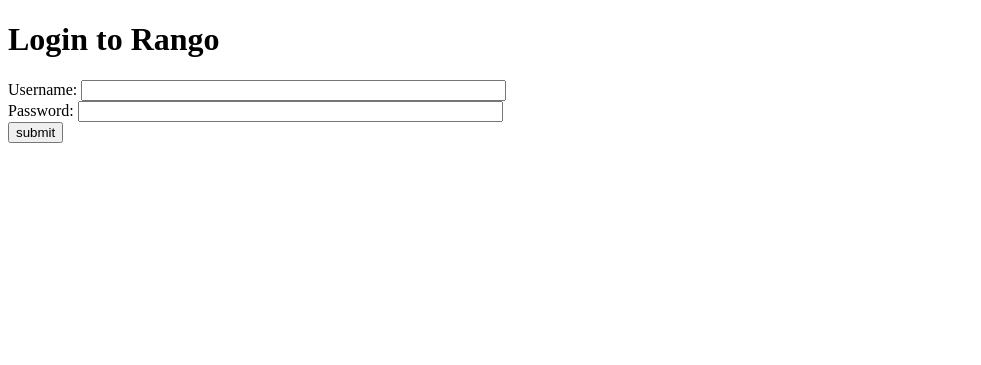
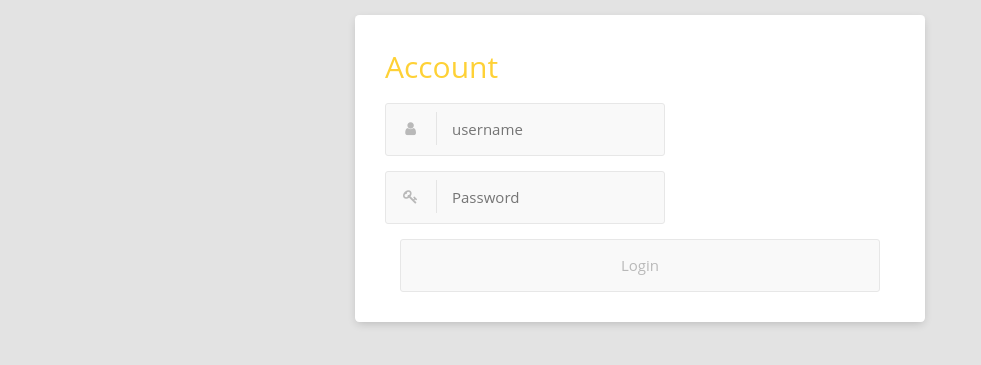
Before and after one commit to maddaladivya/CIR-project, a Django app: page /student/login/ in a window 1280 px wide. Shown: the top 365 px of the page, without its empty margins (0-981 px from the left). Run offline with Django 3.2, Linux system fonts and the light colour scheme; parts of the project's set-up code (start-up, migrations or seed data) failed here and were passed over; some libraries are stand-ins or nearby versions.

Commit message:
Login Css

```diff
--- a/StudentLogin/templates/StudentLogin/home.html
+++ b/StudentLogin/templates/StudentLogin/home.html
@@ -49,10 +49,10 @@
                         <a class="page-scroll" href="#about">About</a>
                     </li>
                     <li>
-                        <a href="#">Login</a>
+                        <a href="http://127.0.0.1:8000/student/login/">Login</a>
                     </li>
                     <li>
-                        <a href="">SignUp</a>
+                        <a href="http://127.0.0.1:8000/student/register/">SignUp</a>
                     </li>
                 </ul>
             </div>
@@ -82,7 +82,7 @@
                 <div class="col-md-4">
                     <span class="fa-stack fa-4x">
                         <i class="fa fa-circle fa-stack-2x text-primary"></i>
-                        <i class="fa fa-shopping-cart fa-stack-1x fa-inverse"></i>
+                        <i class="fa fa-tasks" aria-hidden="true"></i>
                     </span>
                     <h4 class="service-heading">Placements</h4>
                     <p class="text-muted">We have 100% placements and stood first in all private institutes in India.</p>
--- a/StudentLogin/templates/StudentLogin/login.html
+++ b/StudentLogin/templates/StudentLogin/login.html
@@ -1,22 +1,253 @@
 <!DOCTYPE html>
 <html>
     <head>
-        <!-- Is anyone getting tired of repeatedly entering the header over and over?? -->
-        <title>Rango</title>
+        <meta name="viewport" content="width=device-width, initial-scale=1">
+		<link rel="stylesheet" type="text/css" href="assets/css/bootstrap.css">
+		<link rel="stylesheet" type="text/css" href="assets/css/main.css">
+        <link rel="stylesheet" href="https://cdnjs.cloudflare.com/ajax/libs/normalize/5.0.0/normalize.min.css">
+        <link rel='stylesheet prefetch' href='http://maxcdn.bootstrapcdn.com/font-awesome/4.3.0/css/font-awesome.min.css'>
+
+        <title>Login</title>
     </head>
 
     <body>
-        <h1>Login to Rango</h1>
 
-        <form id="login_form" method="post" action="">
-            {% csrf_token %}
-            Username: <input type="text" name="username" value="" size="50" />
-            <br />
-            Password: <input type="password" name="password" value="" size="50" />
-            <br />
+            <div id="content" class="container">
+                <form id="login_form" method="post" action="">
+                    {% csrf_token %}
+                <div class="row">
+      <h1>Account</h1>
+      <div class="input-group input-group-icon">
+        <input type="text" name="username" placeholder="username"/>
+        <div class="input-icon"><i class="fa fa-user"></i></div>
+      </div>
 
-            <input type="submit" value="submit" />
-        </form>
+      <div class="input-group input-group-icon">
+        <input type="password" name="password" placeholder="Password"/>
+        <div class="input-icon"><i class="fa fa-key"></i></div>
+      </div>
+    </div>
+    <div class="input-icon"></div>
+                    <input type="submit" name="submit" value="Login"/>
+                </form>
+            </div>
+    <style>
+        *,
+*:before,
+*:after {
+  box-sizing: border-box;
+}
+body {
+  padding: 1em;
+  font-family: 'Open Sans', 'Helvetica Neue', Helvetica, Arial, sans-serif;
+  font-size: 15px;
+  color: #b9b9b9;
+  background-color: #e3e3e3;
+}
 
+h1 {
+  color: #fed136;
+}
+input,
+input[type="radio"] + label,
+input[type="checkbox"] + label:before,
+select option,
+select {
+  width: 100%;
+  padding: 1em;
+  line-height: 1.4;
+  background-color: #f9f9f9;
+  border: 1px solid #e7e7e7;
+  border-radius: 3px;
+  -webkit-transition: 0.35s ease-in-out;
+  -moz-transition: 0.35s ease-in-out;
+  -o-transition: 0.35s ease-in-out;
+  transition: 0.35s ease-in-out;
+  transition: all 0.35s ease-in-out;
+}
+input:focus {
+  outline: 0;
+  border-color: #fed136;
+}
+input:focus + .input-icon i {
+  color: #fed136;
+}
+input:focus + .input-icon:after {
+  border-right-color: #fed136;
+}
+input[type="radio"] {
+  display: none;
+}
+input[type="radio"] + label,
+select {
+  display: inline-block;
+  width: 50%;
+  text-align: center;
+  float: left;
+  border-radius: 0;
+}
+input[type="radio"] + label:first-of-type {
+  border-top-left-radius: 3px;
+  border-bottom-left-radius: 3px;
+}
+input[type="radio"] + label:last-of-type {
+  border-top-right-radius: 3px;
+  border-bottom-right-radius: 3px;
+}
+input[type="radio"] + label i {
+  padding-right: 0.4em;
+}
+input[type="radio"]:checked + label,
+input:checked + label:before,
+select:focus,
+select:active {
+  background-color: #7ed321;
+  color: #fff;
+  border-color: #fed136;
+}
+input[type="checkbox"] {
+  display: none;
+}
+input[type="checkbox"] + label {
+  position: relative;
+  display: block;
+  padding-left: 1.6em;
+}
+input[type="checkbox"] + label:before {
+  position: absolute;
+  top: 0.2em;
+  left: 0;
+  display: block;
+  width: 1em;
+  height: 1em;
+  padding: 0;
+  content: "";
+}
+input[type="checkbox"] + label:after {
+  position: absolute;
+  top: 0.45em;
+  left: 0.2em;
+  font-size: 0.8em;
+  color: #fff;
+  opacity: 0;
+  font-family: FontAwesome;
+  content: "\f00c";
+}
+input:checked + label:after {
+  opacity: 1;
+}
+select {
+  height: 3.4em;
+  line-height: 2;
+}
+select:first-of-type {
+  border-top-left-radius: 3px;
+  border-bottom-left-radius: 3px;
+}
+select:last-of-type {
+  border-top-right-radius: 3px;
+  border-bottom-right-radius: 3px;
+}
+select:focus,
+select:active {
+  outline: 0;
+}
+select option {
+  background-color: #fed136;
+  color: #fff;
+}
+.input-group {
+  margin-bottom: 1em;
+  zoom: 1;
+}
+.input-group:before,
+.input-group:after {
+  content: "";
+  display: table;
+}
+.input-group:after {
+  clear: both;
+}
+.input-group-icon {
+  position: relative;
+}
+.input-group-icon input {
+  padding-left: 4.4em;
+}
+.input-group-icon .input-icon {
+  position: absolute;
+  top: 0;
+  left: 0;
+  width: 3.4em;
+  height: 3.4em;
+  line-height: 3.4em;
+  text-align: center;
+  pointer-events: none;
+}
+.input-group-icon .input-icon:after {
+  position: absolute;
+  top: 0.6em;
+  bottom: 0.6em;
+  left: 3.4em;
+  display: block;
+  border-right: 1px solid #e5e5e5;
+  content: "";
+  -webkit-transition: 0.35s ease-in-out;
+  -moz-transition: 0.35s ease-in-out;
+  -o-transition: 0.35s ease-in-out;
+  transition: 0.35s ease-in-out;
+  transition: all 0.35s ease-in-out;
+}
+.input-group-icon .input-icon i {
+  -webkit-transition: 0.35s ease-in-out;
+  -moz-transition: 0.35s ease-in-out;
+  -o-transition: 0.35s ease-in-out;
+  transition: 0.35s ease-in-out;
+  transition: all 0.35s ease-in-out;
+}
+.container {
+  position: relative;
+  max-width: 38em;
+  padding: 1em 3em 2em 3em;
+  margin: 0em auto;
+  background-color: #fff;
+  border-radius: 4.2px;
+  box-shadow: 0px 3px 10px -2px rgba(0, 0, 0, 0.2);
+}
+.row {
+  zoom: 1;
+}
+.row:before,
+.row:after {
+  content: "";
+  display: table;
+}
+.row:after {
+  clear: both;
+}
+.col-half {
+  padding-right: 10px;
+  float: left;
+  width: 50%;
+}
+.col-half:last-of-type {
+  padding-right: 0;
+}
+.col-third {
+  padding-right: 10px;
+  float: left;
+  width: 33.33333333%;
+}
+.col-third:last-of-type {
+  padding-right: 0;
+}
+@media only screen and (max-width: 540px) {
+  .col-half {
+    width: 100%;
+    padding-right: 0;
+  }
+}
+
+    </style>
     </body>
 </html>
--- a/StudentLogin/views.py
+++ b/StudentLogin/views.py
@@ -45,7 +45,7 @@ def user_login(request):
                 login(request, user)
                 return HttpResponseRedirect('/student/display')
             else:
-                return HttpResponse("Your Rango account is disabled.")
+                return HttpResponse("Your account is disabled.")
         else:
             print "Invalid login details: {0}, {1}".format(username, password)
             return HttpResponse("Invalid login details supplied.")
```
Also changed, not shown: StudentLogin/migrations/0002_delete_student_login.py (added), cir/migrations/0007_merge_20170809_1310.py (added), db.sqlite3, 11 other files.
